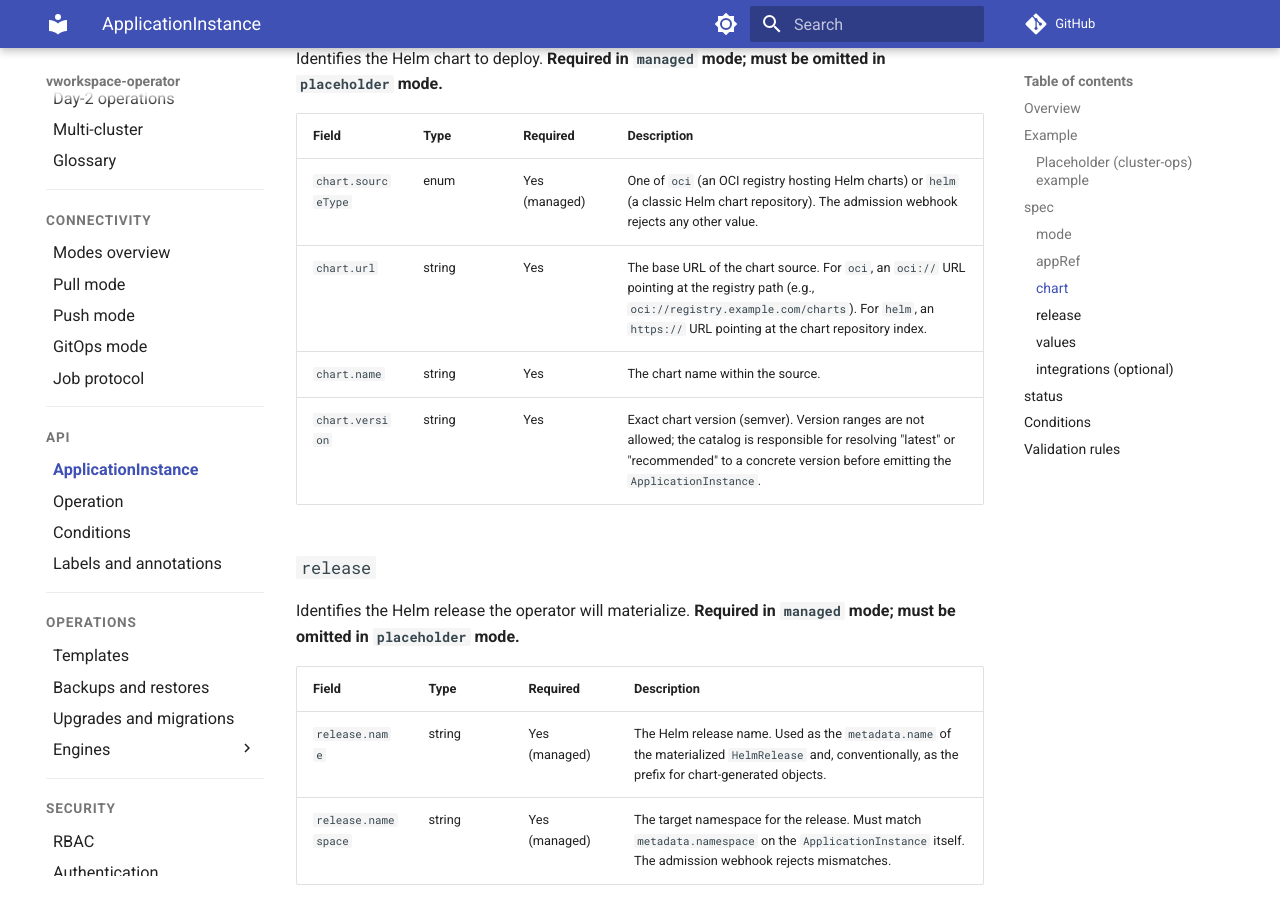
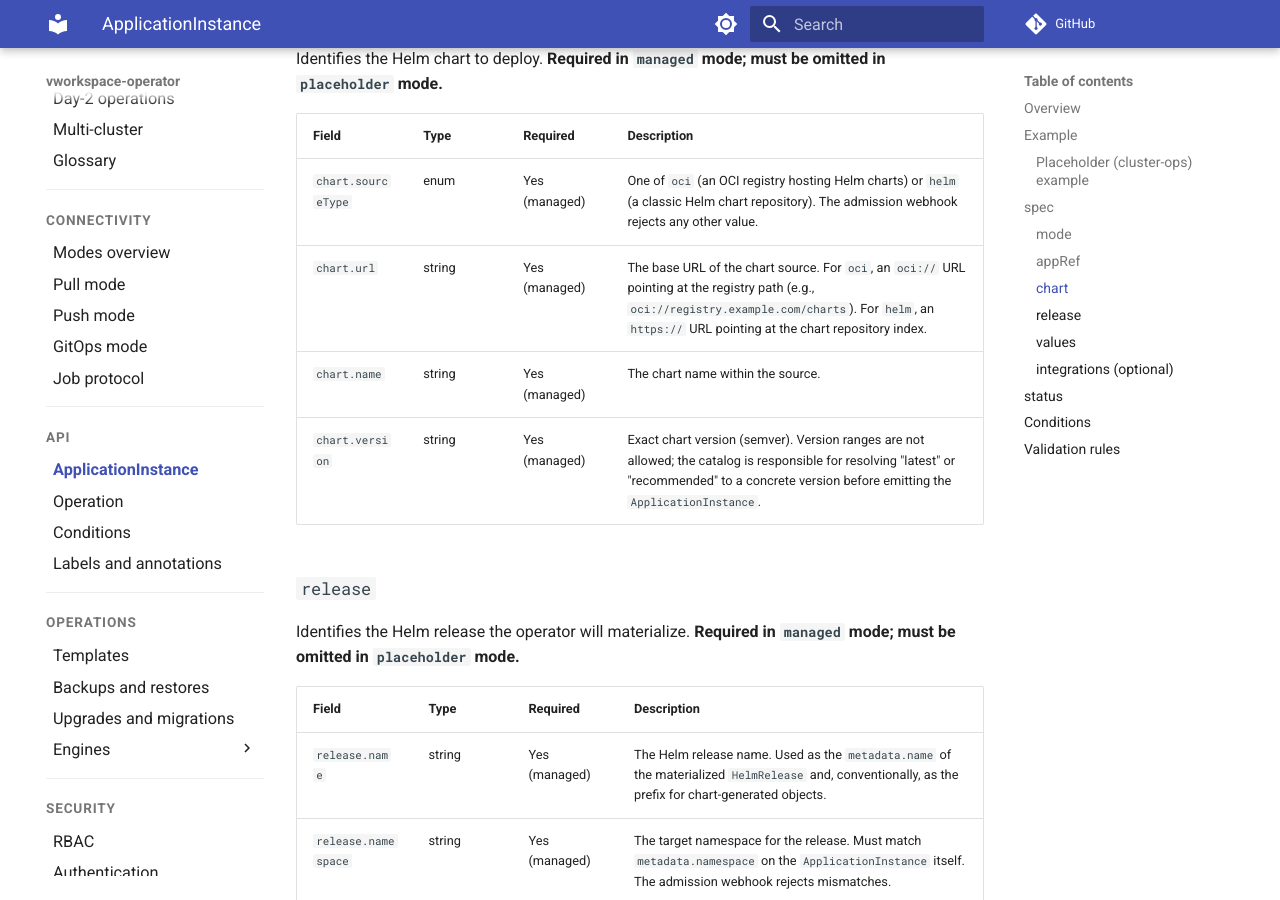
Before and after one commit to vworkspace-io/vworkspace-operator, an MkDocs documentation site: the page built from docs/api/application-instance.md, in a window 1280 px wide and 900 px high, scrolled down 2758 px. Built offline with MkDocs 1.6.1 and Material for MkDocs 9.7.7, drawn with Linux system fonts in a browser that asks for light colours; comment, search, counter and statistics services are not loaded.

Commit message:
docs(api): mark chart fields as managed-only in Required column
Align chart.url/name/version with placeholder mode docs so the table
matches chart.sourceType and release/values.source conventions.

```diff
--- a/docs/api/application-instance.md
+++ b/docs/api/application-instance.md
@@ -103,9 +103,9 @@ Identifies the Helm chart to deploy. **Required in `managed` mode; must be omitt
 | Field                | Type   | Required | Description |
 |----------------------|--------|----------|-------------|
 | `chart.sourceType`   | enum   | Yes (managed) | One of `oci` (an OCI registry hosting Helm charts) or `helm` (a classic Helm chart repository). The admission webhook rejects any other value. |
-| `chart.url`          | string | Yes      | The base URL of the chart source. For `oci`, an `oci://` URL pointing at the registry path (e.g., `oci://registry.example.com/charts`). For `helm`, an `https://` URL pointing at the chart repository index. |
-| `chart.name`         | string | Yes      | The chart name within the source. |
-| `chart.version`      | string | Yes      | Exact chart version (semver). Version ranges are not allowed; the catalog is responsible for resolving "latest" or "recommended" to a concrete version before emitting the `ApplicationInstance`. |
+| `chart.url`          | string | Yes (managed) | The base URL of the chart source. For `oci`, an `oci://` URL pointing at the registry path (e.g., `oci://registry.example.com/charts`). For `helm`, an `https://` URL pointing at the chart repository index. |
+| `chart.name`         | string | Yes (managed) | The chart name within the source. |
+| `chart.version`      | string | Yes (managed) | Exact chart version (semver). Version ranges are not allowed; the catalog is responsible for resolving "latest" or "recommended" to a concrete version before emitting the `ApplicationInstance`. |
 
 ### `release`
 
```
